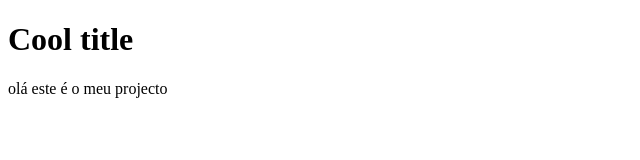
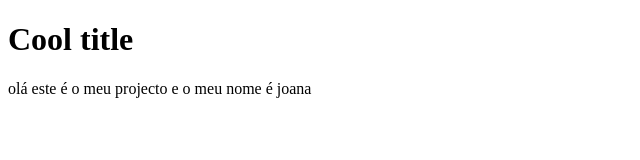
Before and after one commit to jl-lopes/background-generator, a plain HTML site: page index.html in a window 1280 px wide. Shown: the whole page, without its empty margins (0-640 px from the left). Drawn offline with Linux system fonts and the light colour scheme.

Commit message:
change text

```diff
--- a/index.html
+++ b/index.html
@@ -7,6 +7,6 @@
 </head>
 <body>
     <h1>Cool title</h1>
-    <p>olá este é o meu projecto</p>
+    <p>olá este é o meu projecto e o meu nome é joana</p>
 </body>
 </html>
```
